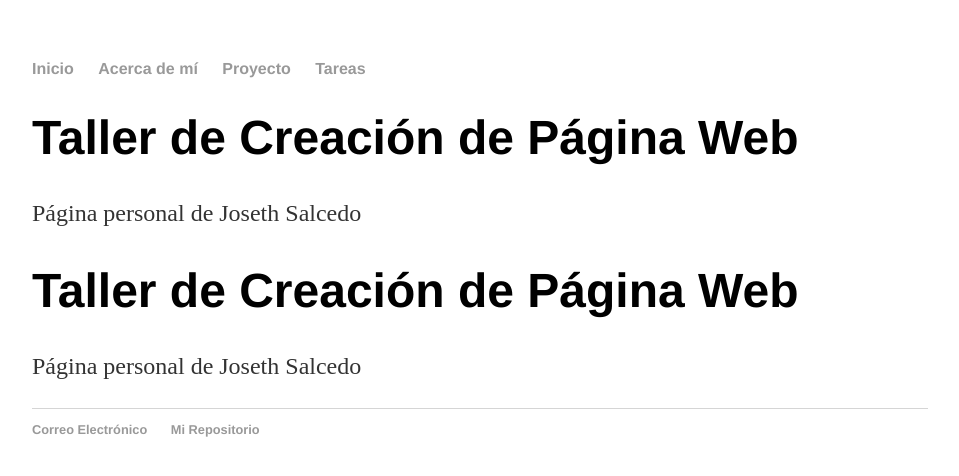
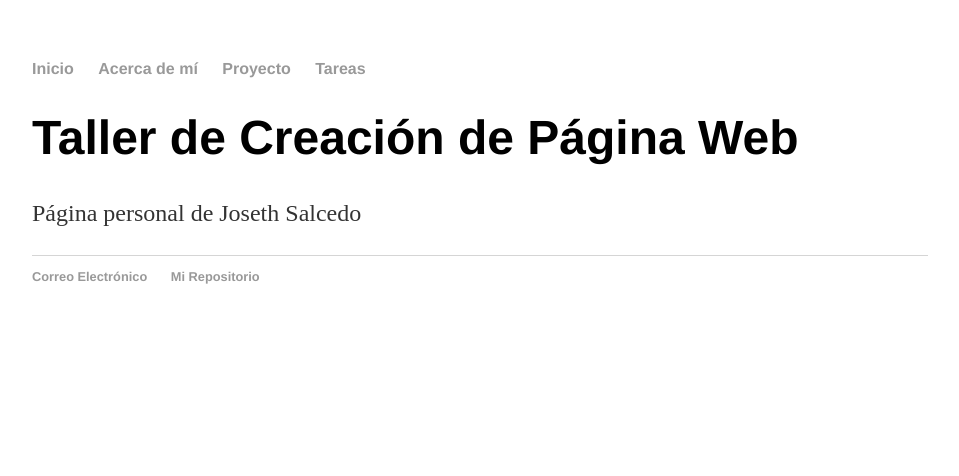
Before and after one commit to Joseth-Salcedo/joseth-salcedo.github.io, a Jekyll site: the page built from index.html, in a window 1280 px wide. Shown: the top 476 px of the page, without its empty margins (160-1119 px from the left). Built offline with Jekyll 4.4.1, drawn with Linux system fonts in a browser that asks for light colours; Markdown is read by kramdown in place of the engine named in the settings.

Commit message:
Update index.html

```diff
--- a/index.html
+++ b/index.html
@@ -2,7 +2,3 @@
 layout: default
 title: Ingeniería Biomédica
 ---
-       <div class="blurb">
-                <h1>Taller de Creación de Página Web</h1>
-                <p>Página personal de Joseth Salcedo</p>
-            </div>
```
